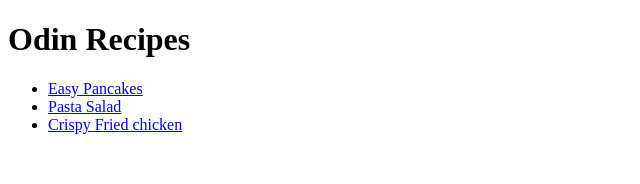
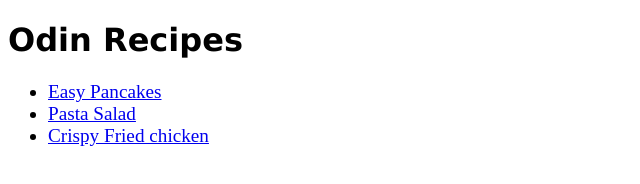
Before and after one commit to odamonique/odin-recipes, a plain HTML site: page index.html in a window 1280 px wide. Shown: the whole page, without its empty margins (0-640 px from the left). Drawn offline with Linux system fonts and the light colour scheme.

Commit message:
Add link to stylesheet file and add class to ul list

```diff
--- a/index.html
+++ b/index.html
@@ -3,13 +3,14 @@
 <head>
     <meta charset="UTF-8">
     <meta name="viewport" content="width=device-width, initial-scale=1.0">
+    <link rel="stylesheet" href="styles.css">
     <title>Odin Recipes</title>
 </head>
 <body>
 
     <h1>Odin Recipes</h1>
 
-    <ul>
+    <ul class="main-list">
         <li><a href="recipes/pancakes.html">Easy Pancakes</a></li>
         <li><a href="recipes/pasta-salad.html">Pasta Salad</a></li>
         <li><a href="recipes/crispy-fried-chicken.html">Crispy Fried chicken</a></li>
```
